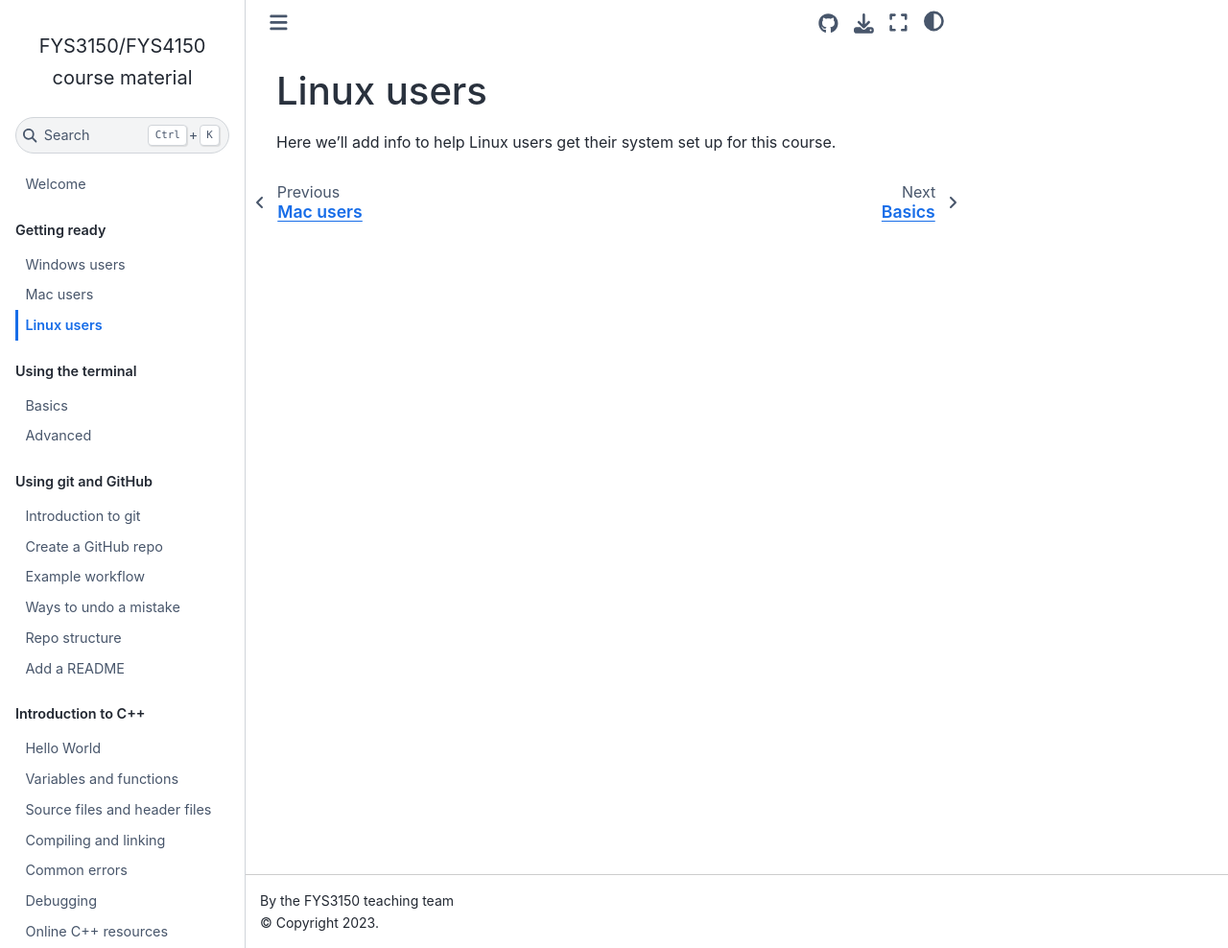
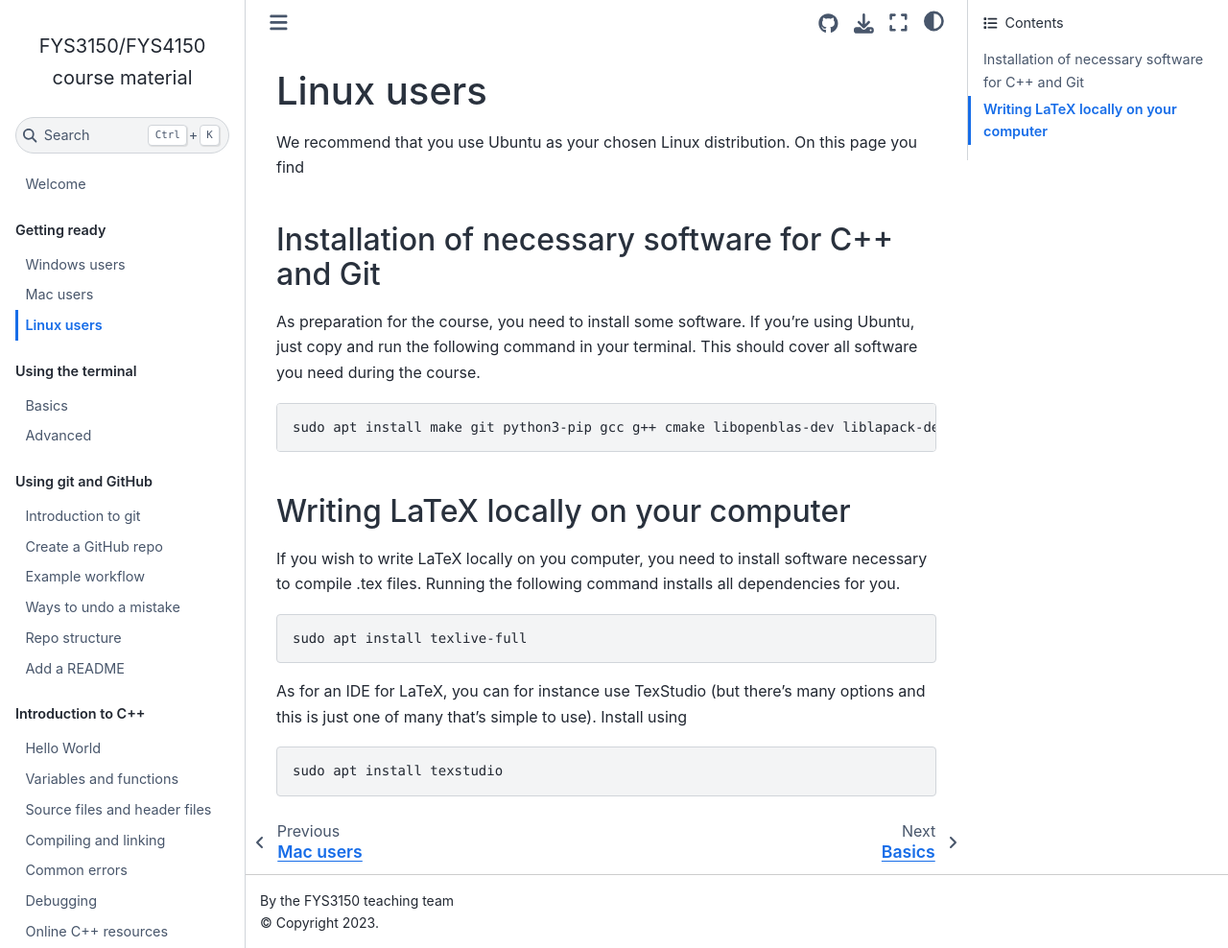
Before and after one commit to anderkve/FYS3150, a Jupyter Book: the page built from book/getting_ready/linux_users.md, in a window 1280 px wide and 988 px high. Shown: the whole window at 96% size. Built offline with Jupyter Book 1.0.4 settings and Sphinx 7.4.7 and the Sphinx Book theme 1.1.4, drawn with Linux system fonts in a browser that asks for light colours.

Commit message:
added some to intro on linux and setting up git

````diff
--- a/book/getting_ready/linux_users.md
+++ b/book/getting_ready/linux_users.md
@@ -1,3 +1,26 @@
 # Linux users
 
-Here we'll add info to help Linux users get their system set up for this course.
+We recommend that you use Ubuntu as your chosen Linux distribution. On this page you find
+
+## Installation of necessary software for C++ and Git
+
+As preparation for the course, you need to install some software. If you're using Ubuntu, just copy and run the following command in
+your terminal. This should cover all software you need during the course.
+
+```terminal
+sudo apt install make git python3-pip gcc g++ cmake libopenblas-dev liblapack-dev libarpack2-dev libsuperlu-dev libarmadillo-dev libomp-dev
+```
+
+## Writing LaTeX locally on your computer
+
+If you wish to write LaTeX locally on you computer, you need to install software necessary to compile .tex files. Running the following command installs all dependencies for you.
+
+```terminal
+sudo apt install texlive-full
+```
+
+As for an IDE for LaTeX, you can for instance use TexStudio (but there's many options and this is just one of many that's simple to use). Install using
+
+```terminal
+sudo apt install texstudio
+```
````
Also changed, not shown: book/using_git/introduction_to_git.md (+92 -0 lines), book/using_git/clone_repo.png (added), book/using_git/create_repo.png (added), book/using_git/generate_new_token.png (added), book/using_git/github_homepage.png (added), book/using_git/go_to_developer_settings.png (added), book/using_git/go_to_settings.png (added), book/using_git/token_page.png (added).
